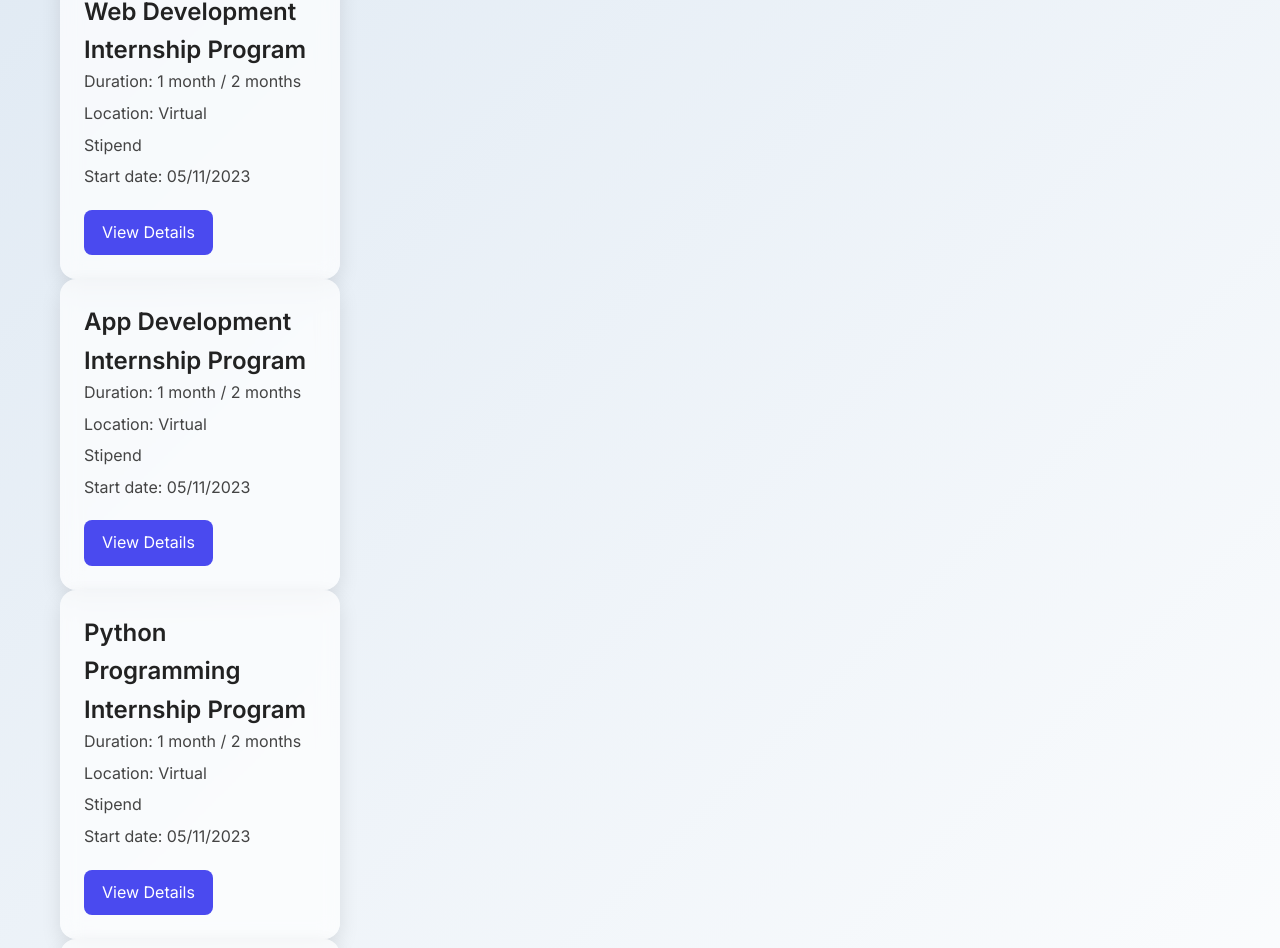
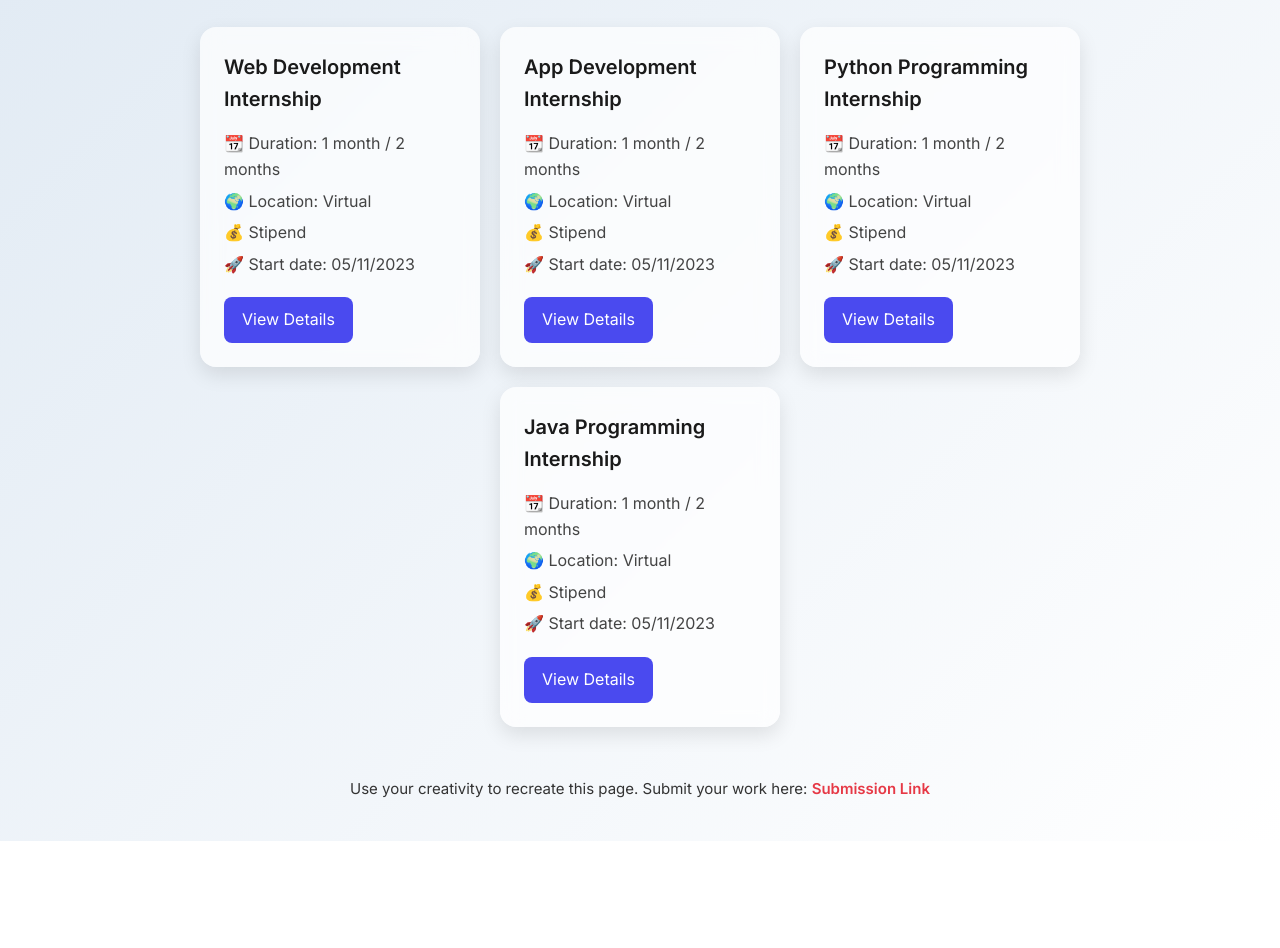
Before and after one commit to Rakshaverma0012/VOC-Task-1, a plain HTML site: page index.html in a window 1280 px wide. Shown: the part 225-1173 px from the top of the page. After the commit the page ends 1066 px from the top, so only its background shows below. Drawn offline with Linux system fonts and the light colour scheme.

Commit message:
Update index.html

```diff
--- a/index.html
+++ b/index.html
@@ -1,69 +1,71 @@
 <!DOCTYPE html>
 <html lang="en">
 <head>
-  <meta charset="UTF-8">
+  <meta charset="UTF-8" />
+  <meta name="viewport" content="width=device-width, initial-scale=1.0" />
   <title>Vault of Codes - Internship Page</title>
   <link href="https://fonts.googleapis.com/css2?family=Inter:wght@400;600&display=swap" rel="stylesheet">
-  <link rel="stylesheet" href="style.css">
+  <link rel="stylesheet" href="style.css" />
 </head>
 <body>
+  <div class="container">
+    <header>
+      <h1 class="logo">Vault<span>of</span>Codes</h1>
+      <p class="subtitle"><strong>Task 1:</strong> Internship Page </p>
+    </header>
 
-  <div class="container">
-    <div class="logo">VaultofCodes</div>
-    <div class="task-title"><strong>Task1:</strong><br>Look at this internship page of our website</div>
-    <h1>Internships</h1>
+    <h2 class="main-title">Internships</h2>
 
-    <div class="grid">
+    <div class="cards">
       <div class="card">
-        <h2>Web Development Internship Program</h2>
+        <h3>Web Development Internship</h3>
         <ul>
-          <li>Duration: 1 month / 2 months</li>
-          <li>Location: Virtual</li>
-          <li>Stipend</li>
-          <li>Start date: 05/11/2023</li>
+          <li>📆 Duration: 1 month / 2 months</li>
+          <li>🌍 Location: Virtual</li>
+          <li>💰 Stipend</li>
+          <li>🚀 Start date: 05/11/2023</li>
         </ul>
-        <a class="btn" href="https://example.com">View Details</a>
+        <a href="https://example.com" class="btn">View Details</a>
       </div>
 
       <div class="card">
-        <h2>App Development Internship Program</h2>
+        <h3>App Development Internship</h3>
         <ul>
-          <li>Duration: 1 month / 2 months</li>
-          <li>Location: Virtual</li>
-          <li>Stipend</li>
-          <li>Start date: 05/11/2023</li>
+          <li>📆 Duration: 1 month / 2 months</li>
+          <li>🌍 Location: Virtual</li>
+          <li>💰 Stipend</li>
+          <li>🚀 Start date: 05/11/2023</li>
         </ul>
-        <a class="btn" href="https://example.com">View Details</a>
+        <a href="https://example.com" class="btn">View Details</a>
       </div>
 
       <div class="card">
-        <h2>Python Programming Internship Program</h2>
+        <h3>Python Programming Internship</h3>
         <ul>
-          <li>Duration: 1 month / 2 months</li>
-          <li>Location: Virtual</li>
-          <li>Stipend</li>
-          <li>Start date: 05/11/2023</li>
+          <li>📆 Duration: 1 month / 2 months</li>
+          <li>🌍 Location: Virtual</li>
+          <li>💰 Stipend</li>
+          <li>🚀 Start date: 05/11/2023</li>
         </ul>
-        <a class="btn" href="https://example.com">View Details</a>
+        <a href="https://example.com" class="btn">View Details</a>
       </div>
 
       <div class="card">
-        <h2>Java Programming Internship Program</h2>
+        <h3>Java Programming Internship</h3>
         <ul>
-          <li>Duration: 1 month / 2 months</li>
-          <li>Location: Virtual</li>
-          <li>Stipend</li>
-          <li>Start date: 05/11/2023</li>
+          <li>📆 Duration: 1 month / 2 months</li>
+          <li>🌍 Location: Virtual</li>
+          <li>💰 Stipend</li>
+          <li>🚀 Start date: 05/11/2023</li>
         </ul>
-        <a class="btn" href="https://example.com">View Details</a>
+        <a href="https://example.com" class="btn">View Details</a>
       </div>
     </div>
 
-    <div class="note">
-      Use your creativity to recreate this page. Submit your work here:<br>
+    <footer class="note">
+      Use your creativity to recreate this page. Submit your work here:
       <a href="https://forms.gle/xexKDViiXwCbD9E76" target="_blank">Submission Link</a>
-    </div>
+    </footer>
   </div>
-
 </body>
 </html>
```
